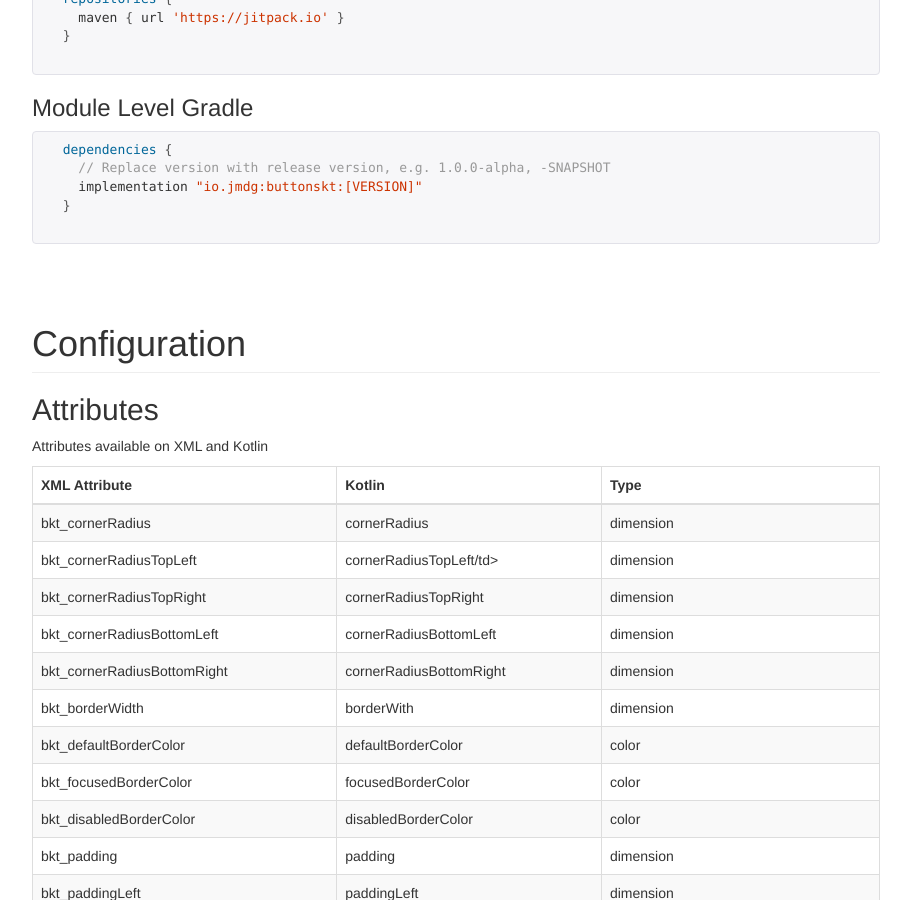
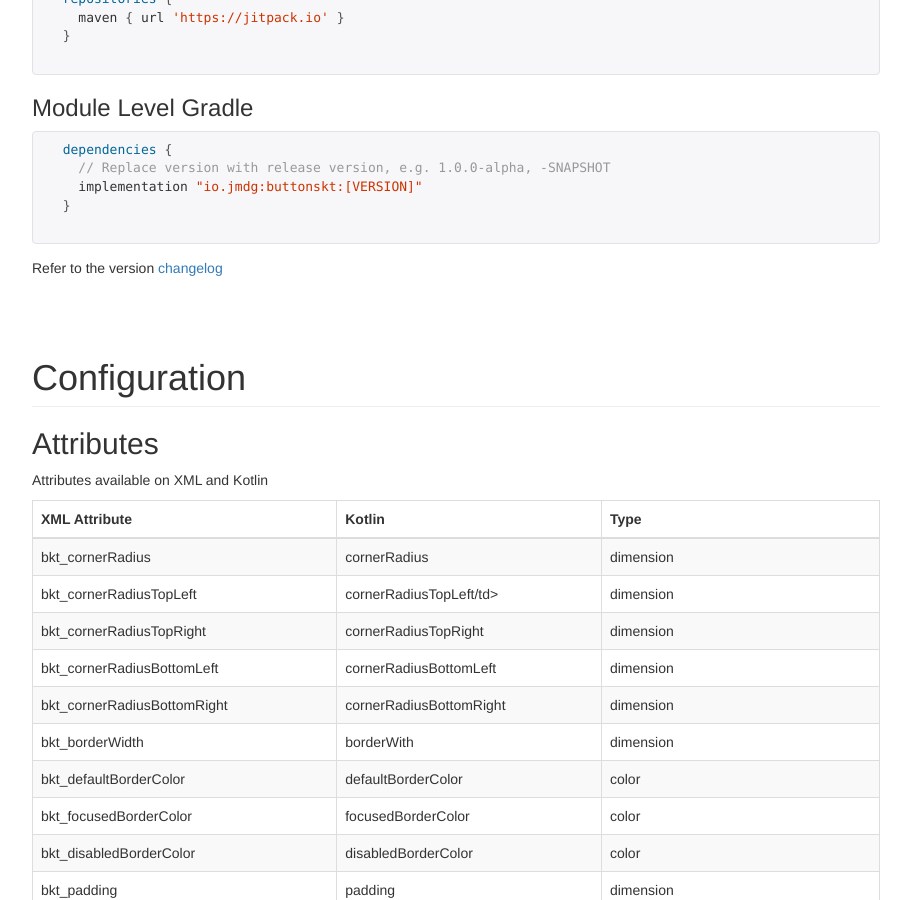
Before and after one commit to joshuadeguzman/ButtonsKt, a Jekyll site: the page built from index.html, in a window 1280 px wide and 900 px high, scrolled down 1893 px. Shown: the whole window, without its empty margins (38-949 px from the left). Built offline with Jekyll 4.4.1, drawn with Linux system fonts in a browser that asks for light colours; nearby versions of some CDN libraries; comment, search, counter and statistics services are not loaded.

Commit message:
Add reference to the version changelog

```diff
--- a/index.html
+++ b/index.html
@@ -83,6 +83,7 @@ isHome: true
   }
   {% endhighlight %}
   <!-- @formatter:on -->
+  <p>Refer to the version <a href="changelog.html">changelog</a></p>
 
 </section>
 <section class="bs-docs-section">
```
